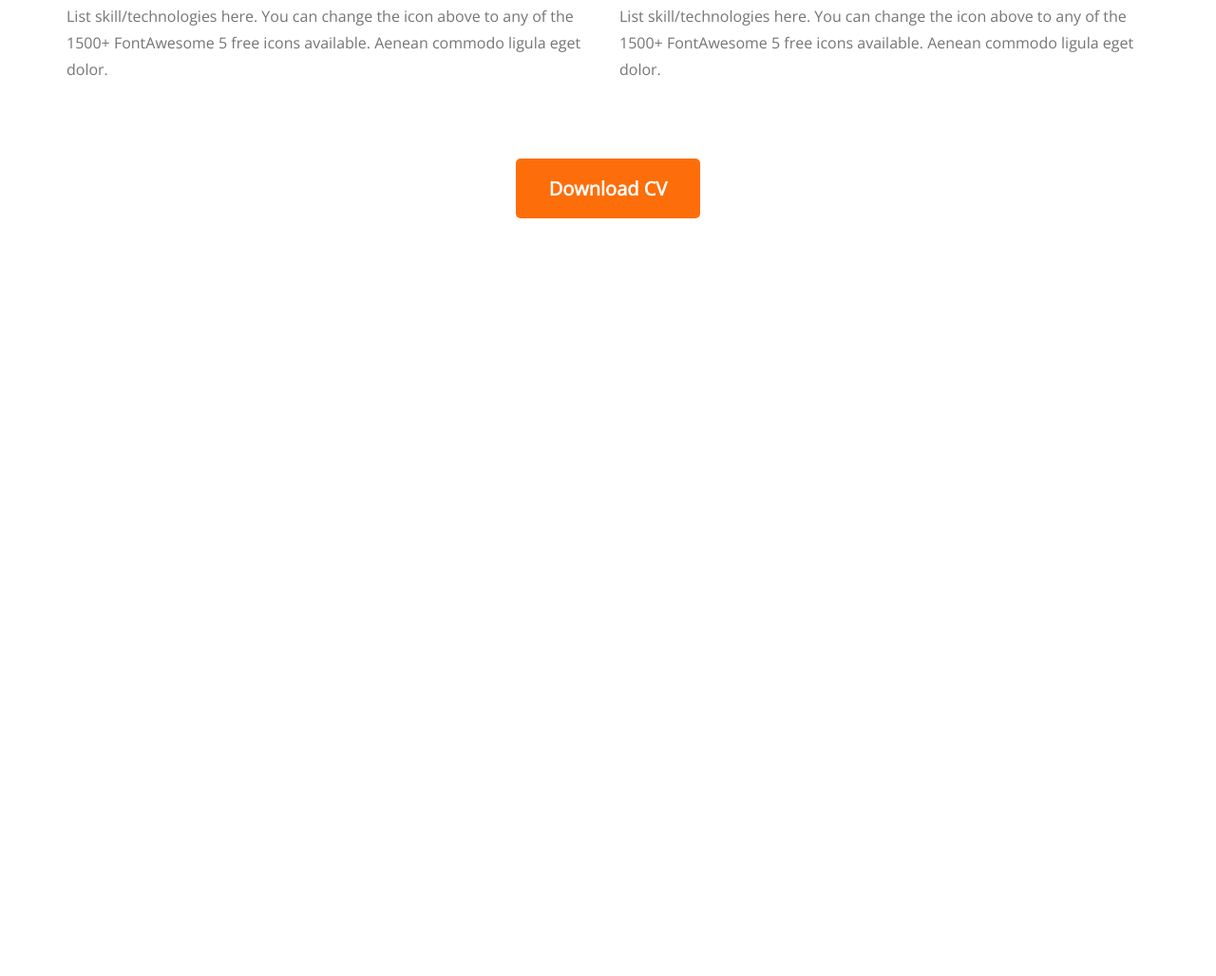
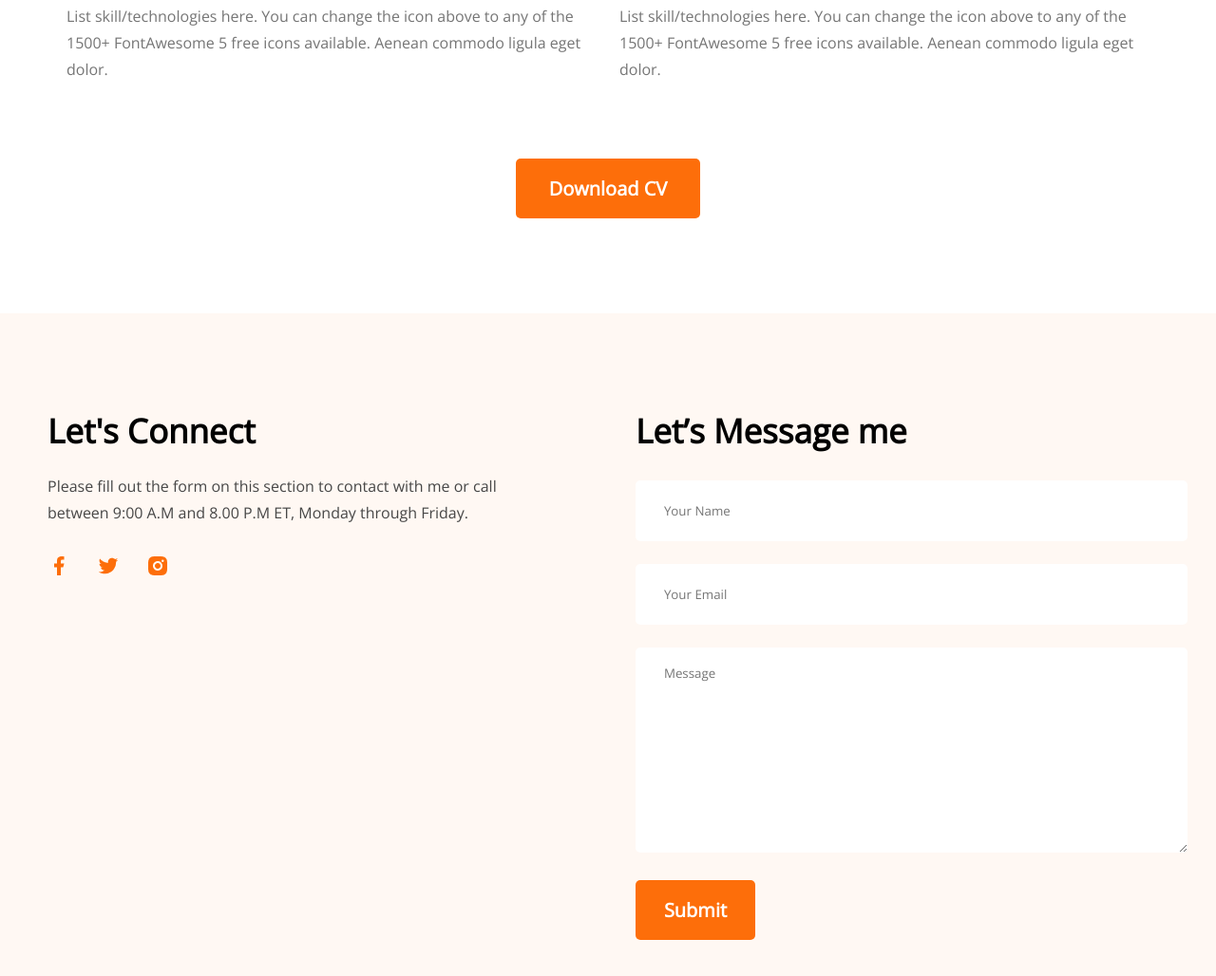
Before and after one commit to devpro-sajid/first-portfolio, a plain HTML site: page index.html in a window 1280 px wide. Shown: the part 3130-4158 px from the top of the page at 95% size. Before the commit the page ends 3460 px from the top, so only its background shows below. Drawn offline with nearby package versions, Linux system fonts and the light colour scheme.

Commit message:
firt portfolio Done with footer

```diff
--- a/index.html
+++ b/index.html
@@ -117,9 +117,36 @@
                 <button class="btn-primary">Download CV</button>
             </div>
         </section>
+
     </main>
     <footer>
+        <section class="contacts">
+            <div class="contact">
+                <div class="contact-info">
+                    <h3 class="contact-title">Let's Connect</h3>
+                    <p class="contact-des">Please fill out the form on this section to contact with me or call between 9:00 A.M and 8.00 P.M ET, Monday through Friday.</p>
+                    <a href="">
+                        <img src="images/icons/facebook.png" alt="">
+                    </a>
+                    <a href="">
+                        <img src="images/icons/twitter.png" alt="">
+                    </a>
+                    <a href="">
+                        <img src="images/icons/insta.png" alt="">
+                    </a>
+                </div>
+                <div class="contact-form">
+                    <h3 class="contact-title">Let’s Message me</h3>
+                    <form action="">
+                        <input class="general-input in-64" type="text" name="" id="" placeholder="Your Name">
+                        <input class="general-input in-64" type="email" name="" id="" placeholder="Your Email">
+                        <textarea class="general-input" name="" id="" cols="30" rows="10" placeholder="Message"></textarea>
+                        <input class="btn-primary" type="submit" value="Submit" >
+                    </form>
+                </div>
+            </div>
 
+        </section>
     </footer>
 </body>
 </html>
--- a/styles/portfolio.css
+++ b/styles/portfolio.css
@@ -197,3 +197,46 @@ margin-bottom:30px;
     margin:50px 0px 100px 0px;
     text-align:center;
 }
+/* contact css */
+.contacts{
+    background-color: #FFF8F3;
+}
+.contact{
+    display:flex;
+    gap:100px;
+   padding:100px 40px 100px 0px;
+    justify-content: space-between;
+    width:1140px;
+    margin:0px auto;
+}
+.contact-title{
+    font-weight: 700;
+    font-size: 35px;
+    line-height: 48px;
+}
+.contact-des{
+    font-weight: 400;
+    font-size: 16px;
+    line-height: 28px;
+    color: #474747;
+    margin:20px 0px 30px 0px;
+}
+.contact a{
+    text-decoration:none;
+    margin-right:24px;
+}
+.contact input,textarea{
+    margin-bottom:24px;
+    border:none;
+    padding:18px 30px;
+    border-radius:5px;
+}
+.in-64{
+    height:28px;
+}
+.general-input{
+    width:100%;
+}
+form{
+    margin-top:28px;
+}
```
